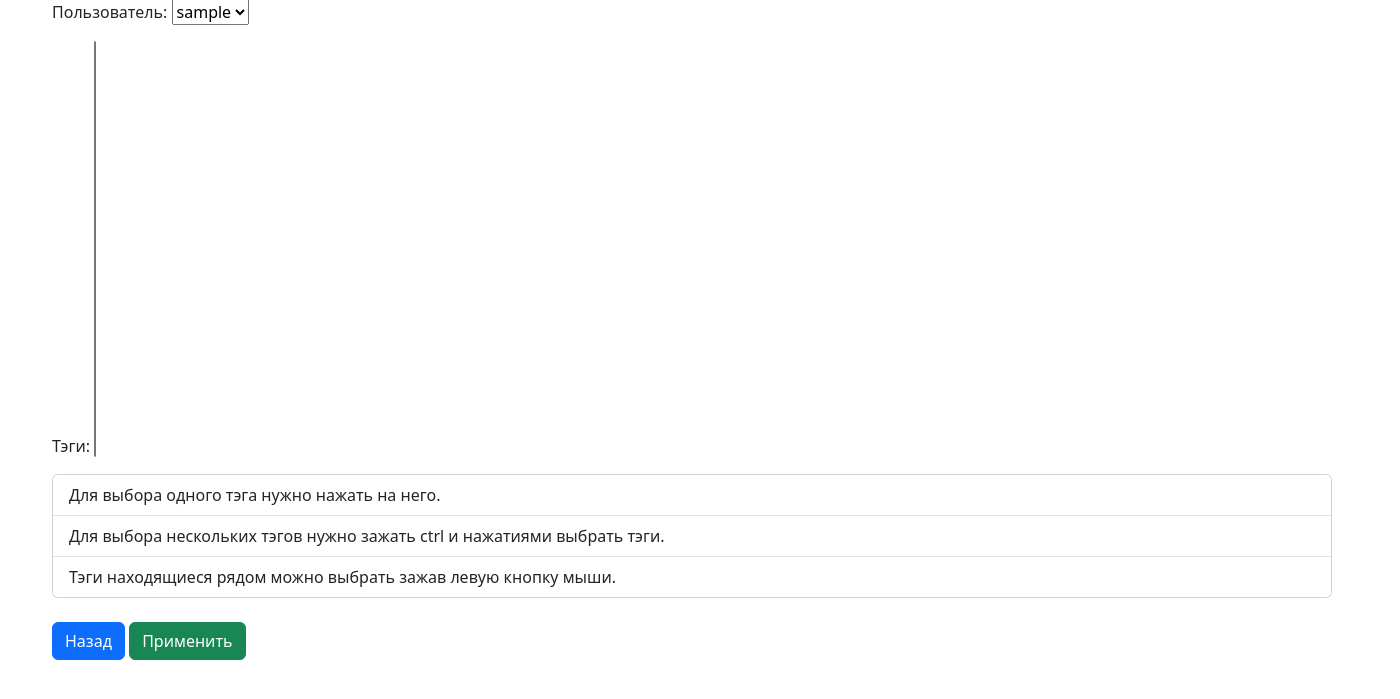
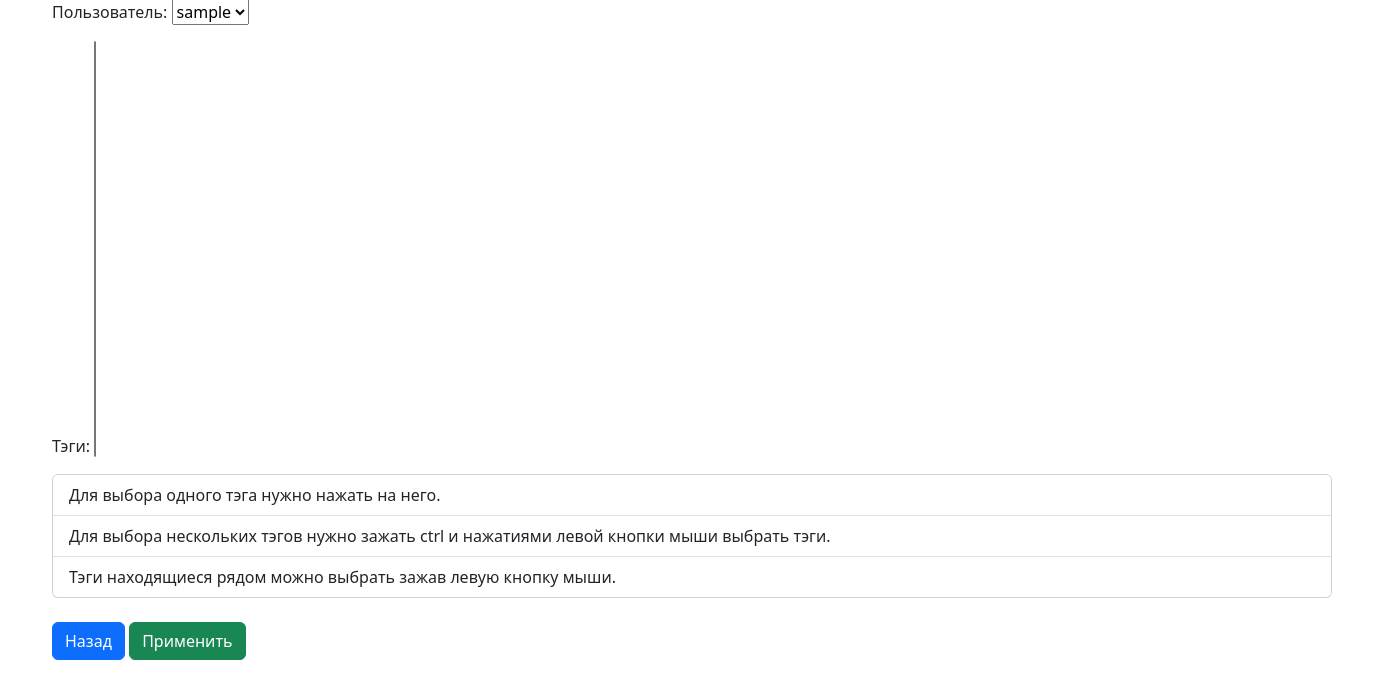
Before and after one commit to 3nk0d/Python_Basic_Course-Project, a Django app: page /subscribe/change/1/ in a window 1400 px wide. Shown: the part 57-756 px from the top of the page. Run offline with Django 4.2, Linux system fonts and the light colour scheme; the visitor is signed in with stand-in values (Sample User, id 1); data comes from the database, SQL or seed files in the repository; data that the repository does not hold is empty; parts of the project's set-up code (start-up, migrations or seed data) failed here and were passed over.

Commit message:
Change help text

```diff
--- a/news_portal/web_interface/templates/web_interface/subscribe_form.html
+++ b/news_portal/web_interface/templates/web_interface/subscribe_form.html
@@ -16,7 +16,8 @@
       <div class="card" style="width: 80rem;">
         <ul class="list-group list-group-flush">
             <li class="list-group-item">Для выбора одного тэга нужно нажать на него.</li>
-            <li class="list-group-item">Для выбора нескольких тэгов нужно зажать ctrl и нажатиями выбрать тэги.</li>
+            <li class="list-group-item">Для выбора нескольких тэгов нужно зажать ctrl и нажатиями левой кнопки
+                мыши выбрать тэги.</li>
             <li class="list-group-item">Тэги находящиеся рядом можно выбрать зажав левую кнопку мыши.</li>
         </ul>
       </div>
```
